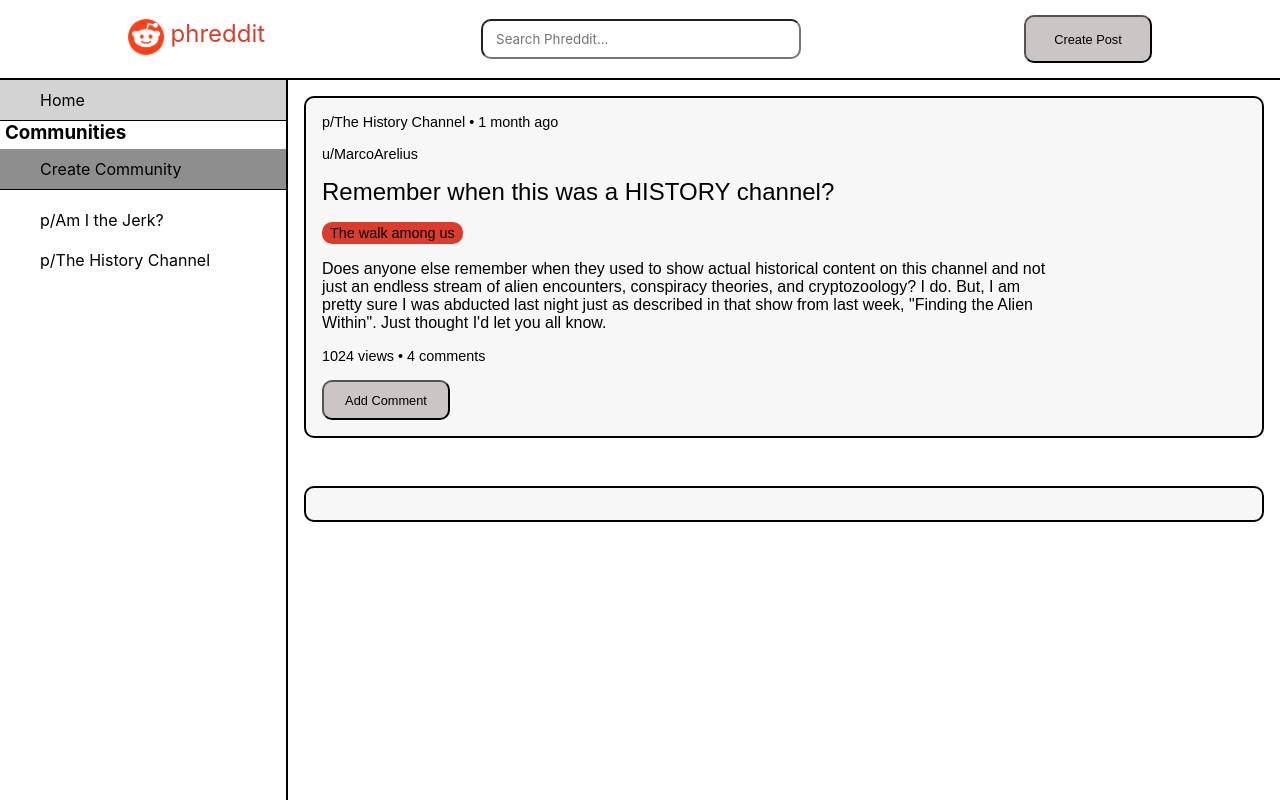
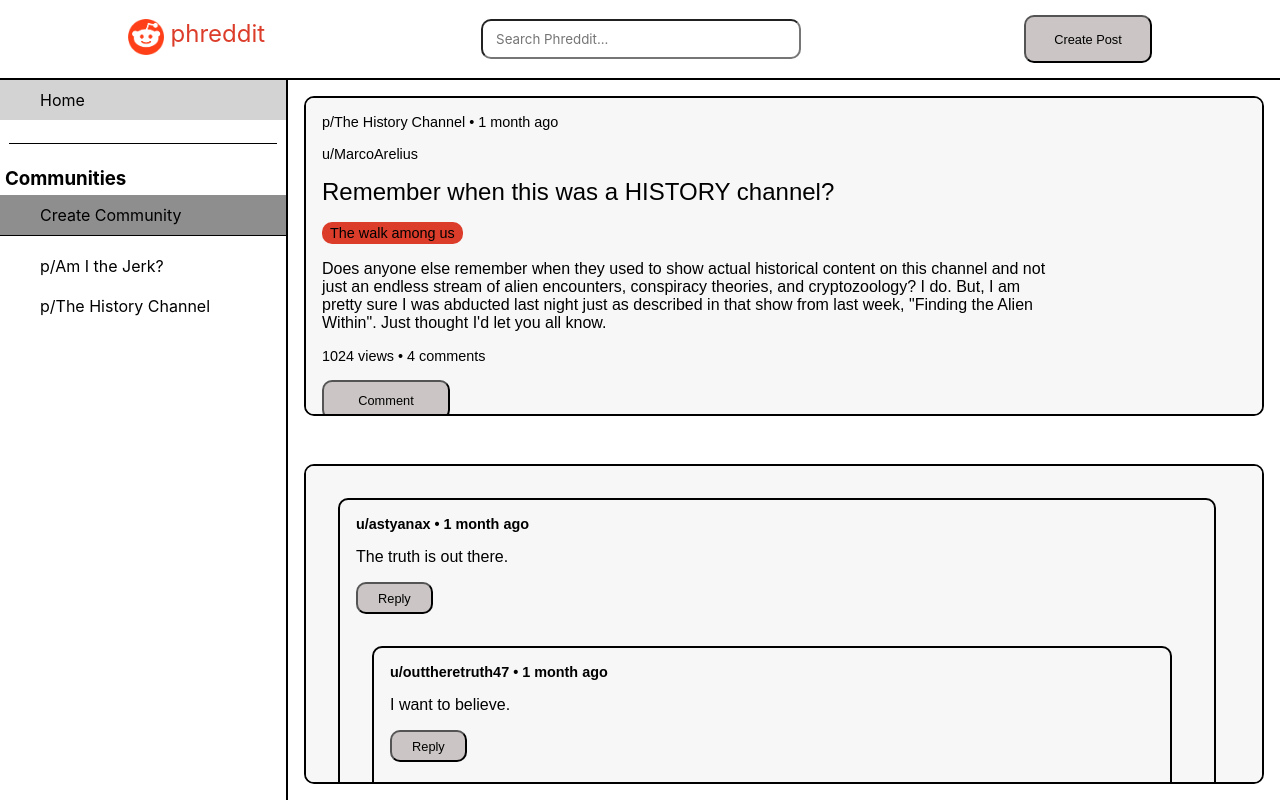
Before and after one commit to ayush-shah12/React-Frontend-Reddit-Clone, a React (Create React App) app: page / in a window 1280 px wide. Both pictures are taken after a click on the element 800 px from the left and 316 px from the top of the page. Built offline with nearby package versions, Linux system fonts and the light colour scheme.

Commit message:
finished individual postpage

```diff
--- a/src/components/Comments.jsx
+++ b/src/components/Comments.jsx
@@ -0,0 +1,118 @@
+import "../stylesheets/Comments.css";
+import { useContext } from "react";
+import { ViewContext } from "../context/ViewContext";
+import { ModelContext } from "../context/ModelContext";
+import { generateTimeStamp } from "./Post.jsx";
+import image from "../images/thinking-snoo.png";
+
+const Comments = () => {
+
+    const { model } = useContext(ModelContext);
+    const { postID } = useContext(ViewContext);
+
+    function getAllComments(dict, postID, commentIDs, initialComment = null) {
+
+        if (!dict[postID]) {
+            dict[postID] = [];
+        };
+
+        for (const commentID of commentIDs) {
+
+            let comment = model.comments.find(comment => comment.commentID === commentID);
+            dict[postID].push({ "commentID": commentID, "commentDate": comment.commentedDate, "initialComment": initialComment });
+
+            if (comment.commentIDs.length > 0) {
+                getAllComments(dict, postID, comment.commentIDs, commentID);
+            }
+        }
+        return dict;
+    }
+
+    function transformData(comments) {
+        const commentMap = {};
+
+        comments.forEach(comment => {
+            commentMap[comment.commentID] = { ...comment, replies: [] };
+        });
+
+        const nestedComments = [];
+
+        comments.forEach(comment => {
+            if (comment.initialComment === null) {
+                nestedComments.push(commentMap[comment.commentID]);
+            } else {
+                const parent = commentMap[comment.initialComment];
+                if (parent) {
+                    parent.replies.push(commentMap[comment.commentID]);
+                }
+            }
+        });
+        return (nestedComments);
+    }
+
+    function sortTopLevelComments(comments) {
+        comments.sort((a, b) => new Date(b.commentDate) - new Date(a.commentDate));
+    }
+
+    function sortReplies(comments) {
+        for (const commentObject of comments) {
+            if (commentObject.replies.length > 0) {
+                commentObject.replies.sort((a, b) => new Date(b.commentDate) - new Date(a.commentDate));
+                sortReplies(commentObject.replies);
+            }
+        }
+    }
+
+    let dict = {};
+    dict = getAllComments(dict, postID, model.posts.find(post => post.postID === postID).commentIDs);
+    let commentsNested = transformData(dict[postID]);
+    sortTopLevelComments(commentsNested);
+    sortReplies(commentsNested);
+    console.log(commentsNested);
+
+    function renderComments(comments) {
+        return comments.map(comment => {
+            const commentData = model.comments.find(c => c.commentID === comment.commentID);
+            return (
+                <div key={comment.commentID} className="comment">
+                    <div className="commentHeader">
+                        <p>u/{commentData.commentedBy} • {generateTimeStamp(commentData.commentedDate)}</p>
+                    </div>
+
+                    <div className="commentContent">
+                        <p>{commentData.content}</p>
+                    </div>
+
+                    <div className="commentFooter">
+                        <button>Reply</button>
+                    </div>
+
+                    {comment.replies.length > 0 && (
+                        <div className="replies">
+                            {renderComments(comment.replies)}
+                        </div>
+                    )}
+                </div>
+            );
+        });
+    }
+
+    return (
+        <div>
+            {commentsNested.length > 0 ? (
+                renderComments(commentsNested)
+            ) : (
+                <div>
+                    <p>No Comments yet. . .  Be the first to comment!</p>
+                    <br></br>
+                    <img className= "noCommentsImage" src={image} alt="No Comments"/>
+                    <br></br>
+                    <p>Nobody's responded to this post yet. Add your thoughts and get the conversation going.</p>
+                </div>
+
+            )}
+        </div>
+    );
+}
+
+export default Comments;
--- a/src/components/Post.jsx
+++ b/src/components/Post.jsx
@@ -3,12 +3,7 @@ import { ModelContext } from '../context/ModelContext';
 import { ViewContext } from '../context/ViewContext';
 import '../stylesheets/Post.css';
 
-function Post({ post, fullPost = false }) {
-
-    const { model, setModel } = useContext(ModelContext);
-    const { setView, setPostID } = useContext(ViewContext);
-
-    function generateTimeStamp(date) {
+export function generateTimeStamp(date) {
     let currentDate = new Date();
     let difference = currentDate - date;
     //using milliseconds instead of directly comparing
@@ -52,6 +47,10 @@ function Post({ post, fullPost = false }) {
     return (yearDifference === 1) ? "1 year ago" : yearDifference + " years ago";
 
 }
+function Post({ post, fullPost = false }) {
+
+    const { model, setModel } = useContext(ModelContext);
+    const { setView, setPostID } = useContext(ViewContext);
 
     function getLinkFlair(linkFlairID) {
         let postFlair = "";
@@ -136,7 +135,7 @@ function Post({ post, fullPost = false }) {
                     <p> {post.views} views • {getNumComments(post.commentIDs)} comments</p>
                 </div>
                 <div className="addCommentButtonContainer">
-                    <button>Add Comment</button>
+                    <button>Comment</button>
                 </div>
             </div>
         )
--- a/src/pages/PostPage.jsx
+++ b/src/pages/PostPage.jsx
@@ -6,6 +6,7 @@ import "../stylesheets/index.css";
 import { useContext } from "react";
 import { ViewContext } from "../context/ViewContext";
 import { ModelContext } from "../context/ModelContext";
+import Comments from "../components/Comments";
 
 const PostPage = () => {
 
@@ -26,7 +27,7 @@ const PostPage = () => {
                 <div className="individualContainer" id="individualContainer">
                     <Post post={post} fullPost={true} />
                     <div className="commentSectionDiv">
-
+                        <Comments/>
                     </div>
                 </div>
             </div>
--- /dev/null
+++ b/src/stylesheets/Comments.css
@@ -0,0 +1,53 @@
+.comment {
+    display: flex;
+    width: 95%;
+    height: fit-content;
+    flex-direction: column;
+    background-color: rgb(247, 247, 247);
+    border-radius: 10px;
+    padding: 1rem;
+    gap: 1rem;
+    margin: 1rem;
+    border: .3vh solid black;
+}
+
+.commentContent {
+    display: flex;
+    max-width: 80%;
+    justify-content: left;
+    word-wrap: break-word;
+    white-space: normal;
+}
+
+.commentContent p {
+    color: black;
+    font: 1em 'Poppins', sans-serif;
+}
+
+.commentHeader p {
+    color: black;
+    font: .9em 'Poppins', sans-serif;
+    font-weight: bold;
+}
+
+.commentFooter button {
+    cursor: pointer;
+    font: .8em 'Poppins', sans-serif;
+    border-radius: 10px;
+    width: 6vw;
+    height: 4vh;
+    background-color: rgb(203, 197, 197);
+}
+
+.commentFooter button:hover {
+    background-color: rgb(220, 61, 43);
+    color: rgb(255, 255, 255);
+}
+
+.noCommentsImage{
+    display: flex;
+    justify-content: center;
+    align-items: center;
+    height: 10vh;
+    width: 4vw;
+}
--- a/src/stylesheets/Navbar.css
+++ b/src/stylesheets/Navbar.css
@@ -59,7 +59,7 @@
 .nav-divider {
     border: none;
     border-top: 1px solid black;
-    margin: 30px 10;
+    margin: 8% 3%;
 
 }
 
--- a/src/stylesheets/PostPage.css
+++ b/src/stylesheets/PostPage.css
@@ -23,56 +23,6 @@
     height: 90vh;
 }
 
-.comment {
-    display: flex;
-    width: 95%;
-    height: fit-content;
-    flex-direction: column;
-    background-color: rgb(247, 247, 247);
-    border-radius: 10px;
-    padding: 1rem;
-    gap: 1rem;
-    margin: 1rem;
-    border: .3vh solid black;
-}
-
-.commentContent {
-    display: flex;
-    max-width: 80%;
-    justify-content: left;
-    word-wrap: break-word;
-    white-space: normal;
-}
-
-.commentContent p {
-    color: black;
-    font: 1em 'Poppins', sans-serif;
-}
-
-.commentHeader p {
-    color: black;
-    font: .9em 'Poppins', sans-serif;
-    font-weight: bold;
-}
-
-.commentFooter button {
-    cursor: pointer;
-    font: .8em 'Poppins', sans-serif;
-    border-radius: 10px;
-    width: 6vw;
-    height: 4vh;
-    background-color: rgb(203, 197, 197);
-}
-
-.commentFooter button:hover {
-    background-color: rgb(220, 61, 43);
-    color: rgb(255, 255, 255);
-}
-
-
-
-
-
 .containerSideMain {
     display: flex;
     overflow-y: hidden;
```
Also changed, not shown: src/models/model.js (line endings or trailing spaces). Lines whose indentation alone changed are shown as unchanged.
